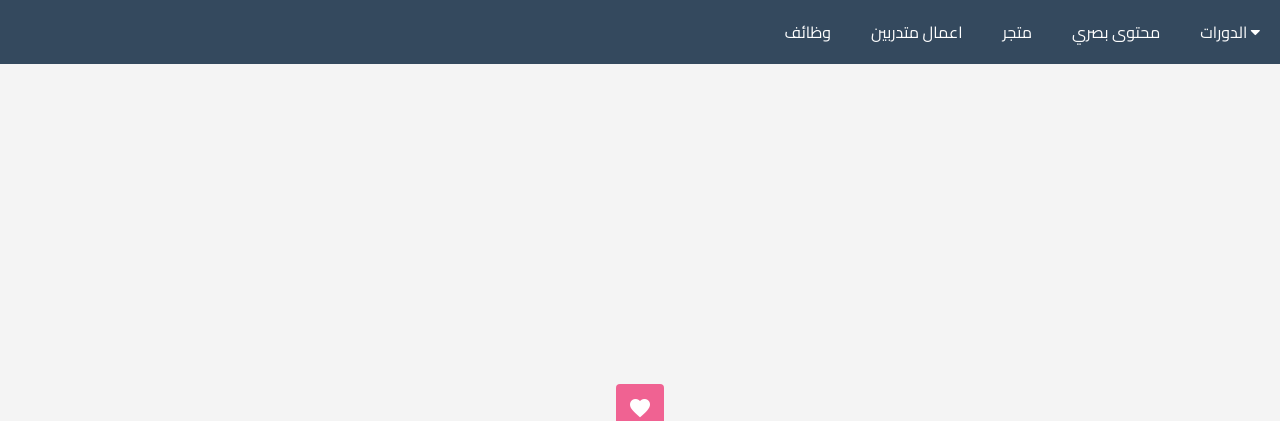
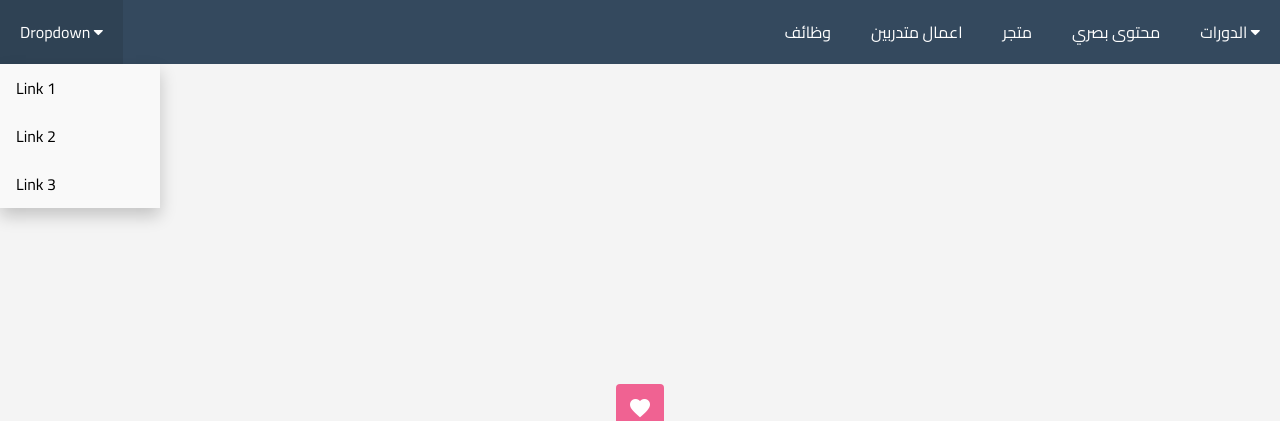
Before and after one commit to maherkalash/Artilla, a PHP site: page /test.php in a window 1280 px wide. Shown: the top 421 px of the page. Run offline with PHP 8.4, Linux system fonts and the light colour scheme.

Commit message:
final nav

```diff
--- a/html/test.php
+++ b/html/test.php
@@ -64,12 +64,15 @@
             padding-top: 10px;
             right: 0;
         }
+
         /* dropdown arrow */
-        .megaMenuAr-dropdown-content::after{
-            content: "";
+        .megaMenu-parent-arrow{
+            position: relative;
+        }
+        .megaMenu-arrow{
             position: absolute;
-            top: -10px;
-            right: 8%;
+            top: -20px;
+            right: 40px;
             margin-left: -5px;
             border-width: 10px;
             border-style: solid;
@@ -106,11 +109,13 @@
         /* Change background color of buttons on hover */
         div.megaMenuAr-tab button:hover {
             background-color: #34495e;
+            border-right: 4px solid #f06292;
         }
 
         /* Create an active/current "tab button" class */
         div.megaMenuAr-tab button.active {
             background-color: #34495e;
+            border-right: 4px solid #f06292;
         }
 
         /* Style the tab content */
@@ -126,22 +131,29 @@
 
         /* Dropdown Button */
 
-        .dropbtn {
-            background-color: #4CAF50;
-            color: white;
-            padding: 16px;
+        /* The dropdown container */
+        .dropdowno {
+            float: left;
+            overflow: hidden;
+        }
+
+        /* Dropdown button */
+        .dropdowno .dropbtn {
             font-size: 16px;
             border: none;
-            cursor: pointer;
+            outline: none;
+            color: white;
+            padding: 20px 20px;
+            background-color: inherit;
         }
 
-        /* The container <div> - needed to position the dropdown content */
-        .dropdowno {
-            position: relative;
-            display: inline-block;
+        /* Add a red background color to navbar links on hover */
+        .dropdowno:hover .dropbtn {
+            background-color: rgba(0,0,0,0.1);
+            transition: 0.3s;
         }
 
-        /* Dropdown Content (Hidden by Default) */
+        /* Dropdown content (hidden by default) */
         .dropdowno-content {
             display: none;
             position: absolute;
@@ -153,24 +165,44 @@
 
         /* Links inside the dropdown */
         .dropdowno-content a {
+            float: none;
             color: black;
             padding: 12px 16px;
             text-decoration: none;
             display: block;
+            text-align: left;
         }
 
-        /* Change color of dropdown links on hover */
-        .dropdowno-content a:hover {background-color: #f1f1f1}
+        /* Add a grey background color to dropdown links on hover */
+        .dropdowno-content a:hover {
+            background-color: #ddd;
+        }
 
         /* Show the dropdown menu on hover */
         .dropdowno:hover .dropdowno-content {
             display: block;
         }
 
-        /* Change the background color of the dropdown button when the dropdown content is shown */
-        .dropdowno:hover .dropbtn {
-            background-color: #3e8e41;
-        }
+
+
+
+
+
+
+
+
+
+
+
+
+
+
+
+
+
+
+
+
 
         /* facebook reaction style */
 
@@ -349,9 +381,25 @@
                 <i class="fa fa-caret-down"></i>
             </button>
             <div class="megaMenuAr-dropdown-content">
+                <div class="megaMenu-parent-arrow">
+                    <div class="megaMenu-arrow"></div>
                     <div id="art" class="megaMenuAr-tabcontent activate-tab">
-                    <h3>Hello , world</h3>
-                    <p>هذا النص تجربة من اجل معرفة المشاكل المتعلقة باللغة العرية .</p>
+                        <div class="row">
+                            <div class="col l6">
+                                <h5 class="center-align" style="font-weight: bold">Free</h5>
+                                <p class="center-align">Course 1</p>
+                                <p class="center-align">Iam BIG title Course name for test something (VFX)</p>
+                                <p class="center-align">Course 1</p>
+                                <p class="center-align">Course 1</p>
+                            </div>
+                            <div class="col l6">
+                                <h5 class="center-align" style="font-weight: bold">Paid</h5>
+                                <p class="center-align">Course 1</p>
+                                <p class="center-align">Course 1</p>
+                                <p class="center-align">Course 1</p>
+                                <p class="center-align">Course 1</p>
+                            </div>
+                        </div>
                     </div>
 
                     <div id="photography" class="megaMenuAr-tabcontent">
@@ -371,10 +419,22 @@
                     </div>
                 </div>
             </div>
+        </div>
+
         <a href="#home" class="right">محتوى بصري</a>
         <a href="#news" class="right">متجر</a>
         <a href="#home" class="right">اعمال متدربين</a>
         <a href="#news" class="right">وظائف</a>
+        <div class="dropdowno">
+            <button class="dropbtn">Dropdown
+                <i class="fa fa-caret-down"></i>
+            </button>
+            <div class="dropdowno-content">
+                <a href="#">Link 1</a>
+                <a href="#">Link 2</a>
+                <a href="#">Link 3</a>
+            </div>
+        </div>
     </div>
 
     <!-- Facebook Reaction Code -->
```
Also changed, not shown: html/css/custom.css (+8 -8 lines). Lines whose indentation alone changed are shown as unchanged.
